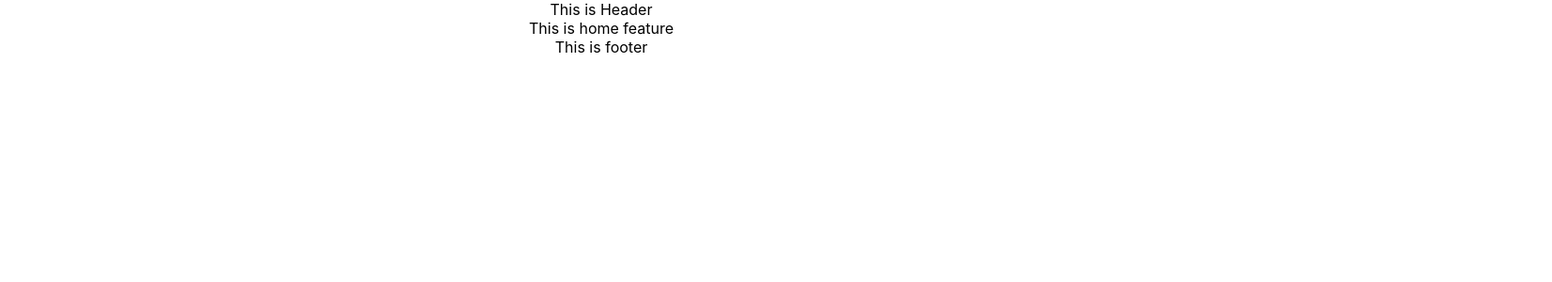
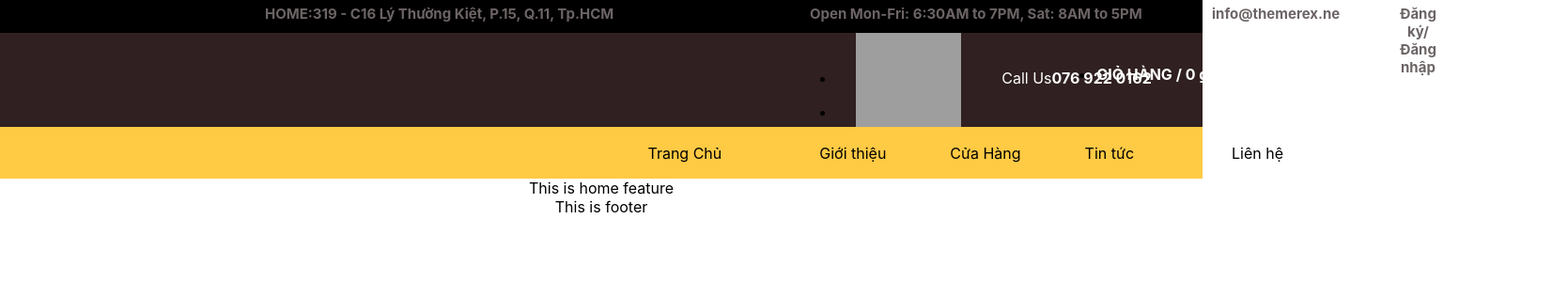
Before and after one commit to vantam12c1/pet, a React (Create React App) app: page / in a window 1280 px wide. Shown: the top 300 px of the page at 94% size, 1652 px wide, since content can reach past the window. Built offline with nearby package versions, Linux system fonts and the light colour scheme; grey boxes are pictures that could not be loaded.

Commit message:
add header

```diff
--- a/package.json
+++ b/package.json
@@ -11,6 +11,7 @@
     "node-sass": "^6.0.1",
     "react": "^17.0.2",
     "react-dom": "^17.0.2",
+    "react-icons": "^4.2.0",
     "react-router-dom": "^5.2.0",
     "react-scripts": "4.0.3",
     "web-vitals": "^1.1.2"
--- a/src/app/components/Header/index.jsx
+++ b/src/app/components/Header/index.jsx
@@ -1,10 +1,16 @@
 import React from 'react';
+import HeaderMid from '../HeaderMid';
+import HeaderTop from '../HeaderTop';
+import HeaderMenu from '../HeaderMenu';
+
 // import 3 folder: HeaderTop - HeaderMid - HeaderMenu
 
 function Header(props) {
     return (
         <header className="header">
-            This is Header
+            <HeaderTop/>
+            <HeaderMid/>
+            <HeaderMenu/>
         </header>
     );
 }
--- a/src/app/components/HeaderMenu/index.jsx
+++ b/src/app/components/HeaderMenu/index.jsx
@@ -0,0 +1,35 @@
+import React from 'react';
+import './style.scss';
+
+
+function HeaderMenu(props) {
+    return (
+        <div className="header-menu">
+            <div className="header-inner">
+                <div class="navbar">
+                    <a href="#home">Trang Chủ</a>
+                    <a href="#news">Giới thiệu</a>
+                    <div class="dropdown">
+
+                        <button class="dropbtn">Cửa Hàng
+                            <i class="fa fa-caret-down"></i>
+                        </button>
+                        <div class="dropdown-content">
+                            <a href="#">Giỏ Hàng</a>
+                            <a href="#">Thanh Toán</a>
+                            <a href="#">Kiểm tra đơn hàng</a>
+                        </div>
+                    </div>
+                    <a href="#home">Tin tức</a>
+                    <a href="#news">Liên hệ</a>
+                </div>
+            </div>
+
+
+        </div>
+
+
+    );
+}
+
+export default HeaderMenu;
--- /dev/null
+++ b/src/app/components/HeaderMenu/style.scss
@@ -0,0 +1,72 @@
+.header-menu{
+    background-color: #ffca44;
+    min-height: 55px;
+}
+.header-menu .header-inner{
+    width: 1371px;
+    height: auto;
+
+    margin-left: 281px;
+    margin-top: 17px;
+    position: absolute;
+}
+.navbar{
+    margin-left: 26%;
+}
+.navbar a {
+
+    margin-top: -13px;
+    float: left;
+    font-size: 16px;
+    color: black;
+    text-align: center;
+    padding: 14px 52px;
+    text-decoration: none;
+  }
+
+  .dropdown {
+    margin-top: -13px;
+    float: left;
+    overflow: hidden;
+  }
+
+  .dropdown .dropbtn {
+    font-size: 16px;
+    border: none;
+    outline: none;
+    color: black;
+    padding: 14px 16px;
+    background-color: inherit;
+    font-family: inherit;
+    margin: 0;
+  }
+
+  .navbar a:hover, .dropdown:hover .dropbtn {
+    color: red;
+  }
+
+  .dropdown-content {
+    display: none;
+    position: absolute;
+    background-color: #f9f9f9;
+    min-width: 160px;
+    box-shadow: 0px 8px 16px 0px rgba(0,0,0,0.2);
+    z-index: 1;
+  }
+
+  .dropdown-content a {
+    float: none;
+    color: black;
+    padding: 12px 16px;
+    text-decoration: none;
+    display: block;
+    text-align: left;
+  }
+
+  .dropdown-content a:hover {
+    background-color: #ddd;
+  }
+
+  .dropdown:hover .dropdown-content {
+    display: block;
+  }
--- a/src/app/components/HeaderMid/index.jsx
+++ b/src/app/components/HeaderMid/index.jsx
@@ -0,0 +1,43 @@
+import React from 'react';
+import './style.scss';
+import { IconName } from "react-icons/cg";
+
+function HeaderMid(props) {
+    return (
+            <div className="header-mid">
+                <div className="header-inner">
+                    <img  src="http://mauweb.monamedia.net/petcare/wp-content/uploads/2019/11/Pet-Care-1.png"  alt="Pet Care"/>
+                    <ul>
+                        <li className="Call-us">
+                            <i className="fas fa-band-aid"></i>
+                            <p className= "font-color">
+                                Call Us
+                                <a>
+                                    <strong>076 922 0162</strong>
+                                </a>
+                            </p>
+                        </li>
+                        <li className="Cart-Header">
+                            <i className="fas fa-band-aid"></i>
+                            <p className= "font-color">
+                                <a>
+                                    <strong>GIỎ HÀNG / 0 ₫</strong>
+                                </a>
+                            </p>
+                        </li>
+                        <li>
+
+                            <i className = "icon-search"></i>
+                        </li>
+                    </ul>
+                </div>
+
+
+
+            </div>
+
+
+    );
+}
+
+export default HeaderMid;
--- /dev/null
+++ b/src/app/components/HeaderMid/style.scss
@@ -0,0 +1,31 @@
+.header-mid {
+    height: 100px;
+    background-color: #302021;
+    position: relative;
+}
+.header-inner{
+    width: 1371px;
+    height: auto;
+    /* background: black; */
+    margin-left: 281px;
+}
+.header-mid .header-inner img{
+    height: 100px;
+    width: 112px;
+}
+.header-mid .header-inner ul{
+    width: 40%;
+    position: absolute;
+    height: auto;
+    margin-top: -82px;
+    margin-left: 569px;
+}
+.font-color{
+    color: white;
+}
+.Cart-Header{
+    width: 22%;
+    margin-left: 50%;
+    position: absolute;
+    margin-top: -56px;
+}
--- a/src/app/components/HeaderTop/index.jsx
+++ b/src/app/components/HeaderTop/index.jsx
@@ -0,0 +1,17 @@
+import React from 'react';
+import './style.scss';
+
+function HeaderTop(props) {
+    return (
+            <div className="header-top">
+                <div className="header-text1" >HOME:319 - C16 Lý Thường Kiệt, P.15, Q.11, Tp.HCM</div>
+                <div className="header-text2" >Open Mon-Fri: 6:30AM to 7PM, Sat: 8AM to 5PM</div>
+                <div className="header-text3" >info@themerex.ne</div>
+                <div className="header-text4" >Đăng ký/Đăng nhập</div>
+            </div>
+
+
+    );
+}
+
+export default HeaderTop;
--- /dev/null
+++ b/src/app/components/HeaderTop/style.scss
@@ -0,0 +1,42 @@
+.header-top {
+	width: 100%;
+	background: black;
+	height: 60px;
+	margin-top: -25px;
+	position: relative;
+}
+.header-text1{
+	color: #6c6465;
+	margin-left: 282px;
+    font-size: 15px;
+    margin-top: 30px;
+    position: absolute;
+    font-weight: bold;
+}
+.header-text2{
+	color: #6c6465;
+	    margin-left: 862px;
+    font-size: 15px;
+    margin-top: 30px;
+    position: absolute;
+    font-weight: 400;
+    font-weight: bold;
+}
+.header-text3{
+	color: #6c6465;
+	    margin-left: 1290px;
+    font-size: 15px;
+    margin-top: 30px;
+    position: absolute;
+    font-weight: 400;
+    font-weight: bold;
+}
+.header-text4{
+	color: #6c6465;
+	    margin-left: 1490px;
+    font-size: 15px;
+    margin-top: 30px;
+    position: absolute;
+    font-weight: 400;
+    font-weight: bold;
+}
```
Also changed, not shown: 1 other file (tests, documents, lock files or other folders).
